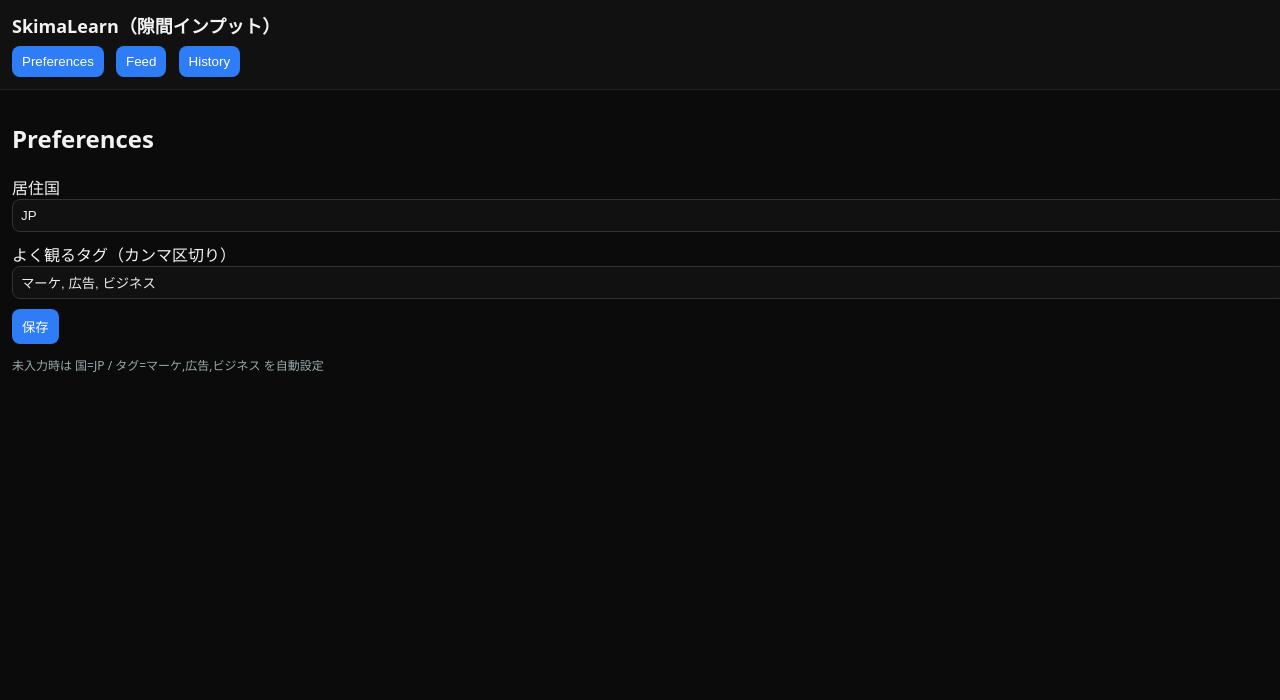
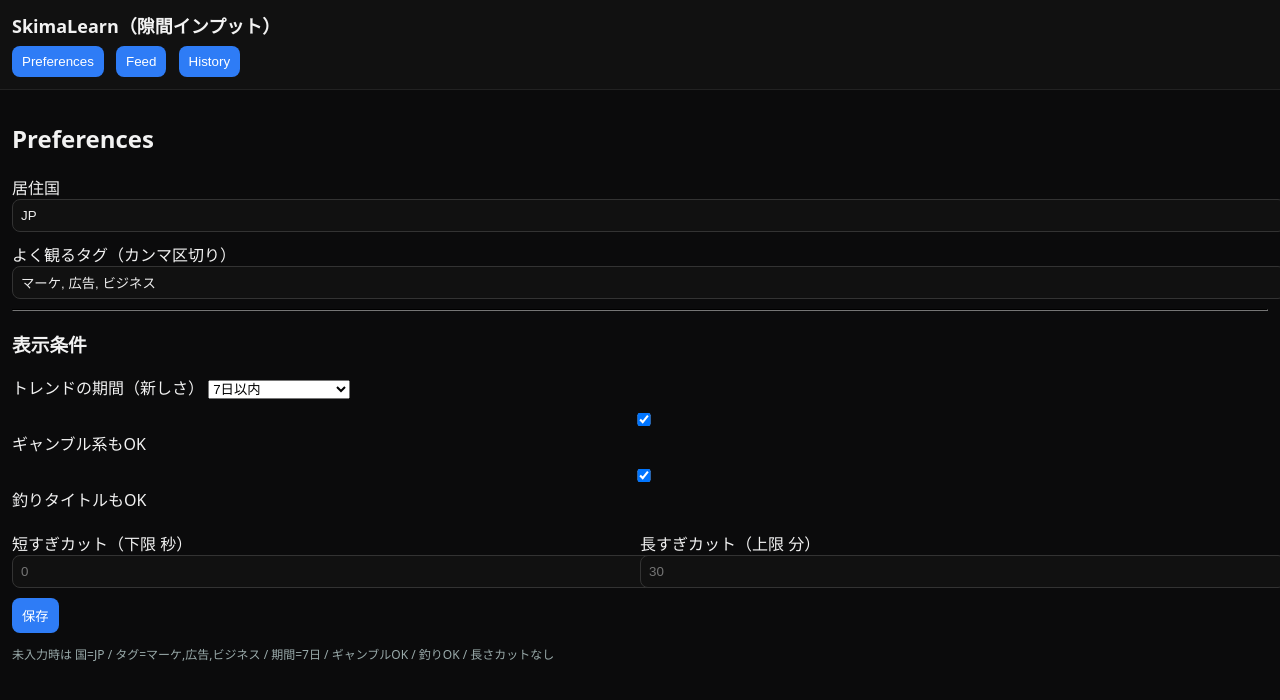
Before and after one commit to sotam6160/skimalearn-netlify, a plain HTML site: page public/index.html in a window 1280 px wide. Both pictures are taken after a click on the button "Preferences". Drawn offline with Linux system fonts and the light colour scheme; no server answers.

Commit message:
Update index.html

```diff
--- a/public/index.html
+++ b/public/index.html
@@ -21,14 +21,43 @@
   <template id="tpl-preferences">
     <section class="panel">
       <h2>Preferences</h2>
+
       <label>居住国
         <input id="country" placeholder="JP" />
       </label>
+
       <label>よく観るタグ（カンマ区切り）
         <input id="tags" placeholder="マーケ, 広告, ビジネス" />
       </label>
+
+      <hr style="border-color:#222">
+
+      <h3>表示条件</h3>
+
+      <label>トレンドの期間（新しさ）
+        <select id="windowDays">
+          <option value="1">24時間以内</option>
+          <option value="3">3日以内</option>
+          <option value="7" selected>7日以内</option>
+          <option value="30">30日以内</option>
+          <option value="0">指定なし（全期間）</option>
+        </select>
+      </label>
+
+      <label><input type="checkbox" id="allowGambling" checked> ギャンブル系もOK</label>
+      <label><input type="checkbox" id="allowClickbait" checked> 釣りタイトルもOK</label>
+
+      <div class="row">
+        <label style="flex:1;">短すぎカット（下限 秒）
+          <input id="minSec" type="number" min="0" placeholder="0" />
+        </label>
+        <label style="flex:1;">長すぎカット（上限 分）
+          <input id="maxMin" type="number" min="0" placeholder="30" />
+        </label>
+      </div>
+
       <button id="save-prefs">保存</button>
-      <p class="hint">未入力時は 国=JP / タグ=マーケ,広告,ビジネス を自動設定</p>
+      <p class="hint">未入力時は 国=JP / タグ=マーケ,広告,ビジネス / 期間=7日 / ギャンブルOK / 釣りOK / 長さカットなし</p>
     </section>
   </template>
 
```
